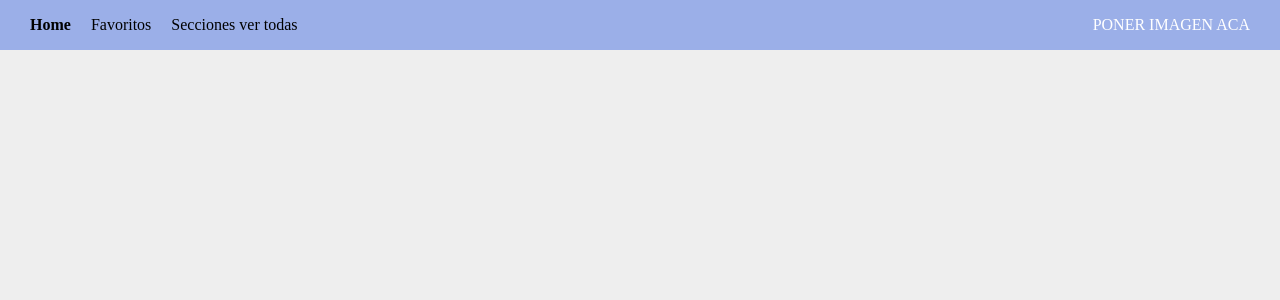
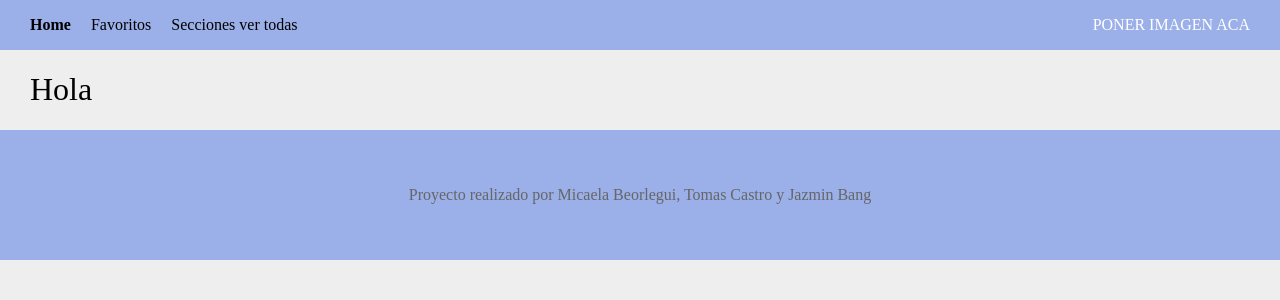
Before and after one commit to micabeorlegui/proyecto_react, a React (Create React App) app in the folder proyecto_react/: page / in a window 1280 px wide. Shown: the top 300 px of the page. Built offline with nearby package versions, Linux system fonts and the light colour scheme.

Commit message:
arranque y termine el footer

```diff
--- a/proyecto_react/src/App.jsx
+++ b/proyecto_react/src/App.jsx
@@ -1,10 +1,13 @@
 import React from "react";
 import Header from "./components/Header/Header";
+import Footer from "./components/Footer/Footer";
 
 function App() {
   return (
     <>
       <Header/>
+      <h1>Hola</h1>
+      <Footer/>
     </>
   );
 }
--- /dev/null
+++ b/proyecto_react/src/components/Footer/Footer.css
@@ -0,0 +1,9 @@
+footer {
+    background-color: #9bafe8;
+    text-align: center;
+    padding: 40px 0;
+    color: #666;
+    position: relative;
+    bottom: 0;
+    width: 100%;
+}
--- a/proyecto_react/src/components/Footer/Footer.js
+++ b/proyecto_react/src/components/Footer/Footer.js
@@ -0,0 +1,12 @@
+import React from "react";
+import "./Footer.css"
+
+const Footer = () => {
+    return (
+        <footer>
+        <p>Proyecto realizado por Micaela Beorlegui, Tomas Castro y Jazmin Bang</p>
+        </footer>
+    )
+}
+
+export default Footer;
```
